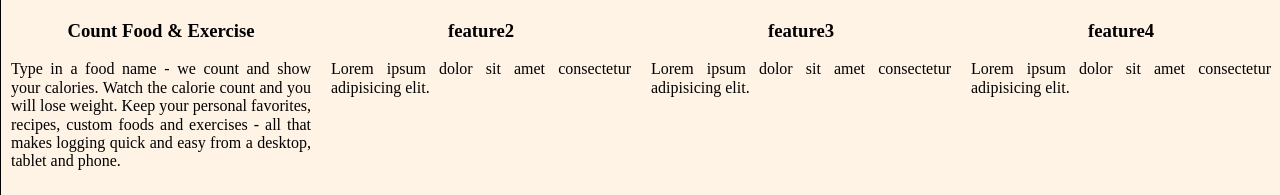
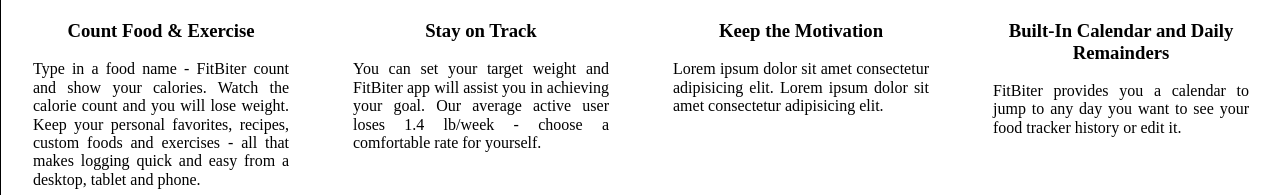
Before and after one commit to infoshareacademy/jfdd12-kawimoka, a plain HTML site: page fitness.html in a window 1280 px wide. Shown: the part 84-279 px from the top of the page. Drawn offline with nearby package versions, Linux system fonts and the light colour scheme.

Commit message:
features descriptions added

```diff
--- a/feature34.css
+++ b/feature34.css
@@ -1,32 +1,41 @@
-.container {
+.feature-container {
     display: flex;
     flex-direction: row;
     justify-content: space-around;
     width: 100vw;
+    /* margin: 20px; */
 }
 
-div.box {
+div.feature-box {
     margin: 0 auto;
     text-align: center;
     padding: 10px;
-    background-color: #fff3e6;
-    width: 25%;
+    /* background-color: #fff3e6;  */
+    width: 20%;
 }
 
-div.box img {
+div.feature-box img {
     width: 50px;
     height: 50px;
 }
 
-div.box > p {
+div.feature-box > p {
     width: 100%;
     text-align: justify;
+    /* margin: 10px; */
 }
+@media (max-width: 500px) {
+    .feature-container {
+        flex-direction: column;
+        width: 100%;
+    }
 
-@media (max-width: 500px) {
-    .container {
-        flex-direction: column;
+    div.feature-box {
+        width: 80%;
     }
+
+
+
 
 /* Podstawowe funkcje jeszcze do przemyslenia */
 
--- a/fitness.html
+++ b/fitness.html
@@ -34,37 +34,37 @@
 
     <div id="main">
       <div id="feature">
-          <div class="container">
+          <div class="feature-container">
 
-              <div class="box">
+              <div class="feature-box">
                   <img src="nutrition.png">
                   <h3>Count Food & Exercise</h3>
                   <p>
-                      Type in a food name - we count and show your calories. Watch the calorie count and you will lose weight. Keep your personal favorites, recipes, custom foods and exercises - all that makes logging quick and easy from a desktop, tablet and phone.
+                      Type in a food name - FitBiter count and show your calories. Watch the calorie count and you will lose weight. Keep your personal favorites, recipes, custom foods and exercises - all that makes logging quick and easy from a desktop, tablet and phone.
                   </p>
               </div>
 
-              <div class="box">
+              <div class="feature-box">
                   <img src="weight-scale.png">
-                  <h3>feature2</h3>
+                  <h3>Stay on Track</h3>
                   <p>
-                      Lorem ipsum dolor sit amet consectetur adipisicing elit.
+                    You can set your target weight and FitBiter app will assist you in achieving your goal. Our average active user loses 1.4 lb/week - choose a comfortable rate for yourself.
                   </p>
               </div>
 
-              <div class="box">
+              <div class="feature-box">
                   <img src="speech-bubble.png">
-                  <h3>feature3</h3>
+                  <h3>Keep the Motivation</h3>
                   <p>
-                      Lorem ipsum dolor sit amet consectetur adipisicing elit.
+                      Lorem ipsum dolor sit amet consectetur adipisicing elit. Lorem ipsum dolor sit amet consectetur adipisicing elit.
                   </p>
               </div>
 
-              <div class="box">
+              <div class="feature-box">
                   <img src="appointment.png">
-                  <h3>feature4</h3>
+                  <h3>Built-In Calendar and Daily Remainders</h3>
                   <p>
-                      Lorem ipsum dolor sit amet consectetur adipisicing elit.
+                    FitBiter provides you a calendar to jump to any day you want to see your food tracker history or edit it.
                   </p>
               </div>
 
```
